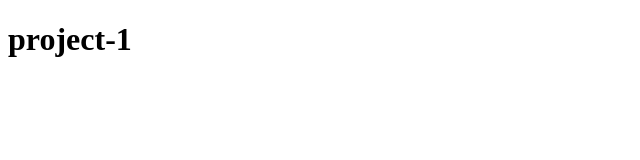
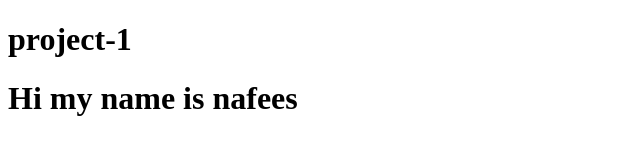
Before and after one commit to NFS152/project-1, a plain HTML site: page index.html in a window 1280 px wide. Shown: the whole page, without its empty margins (0-640 px from the left). Drawn offline with Linux system fonts and the light colour scheme.

Commit message:
learned git hub

```diff
--- a/index.html
+++ b/index.html
@@ -8,5 +8,6 @@
 </head>
 <body>
     <h1>project-1</h1>
+    <h1>Hi my name is nafees</h1>
 </body>
 </html>
```
